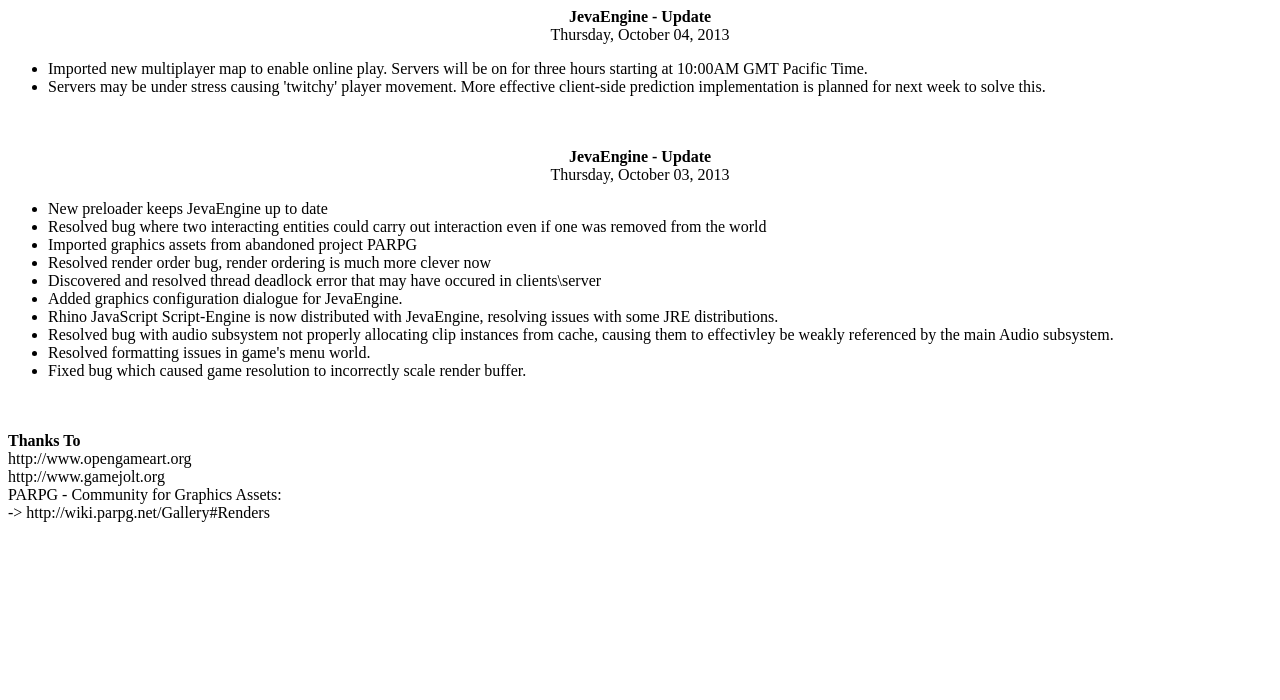
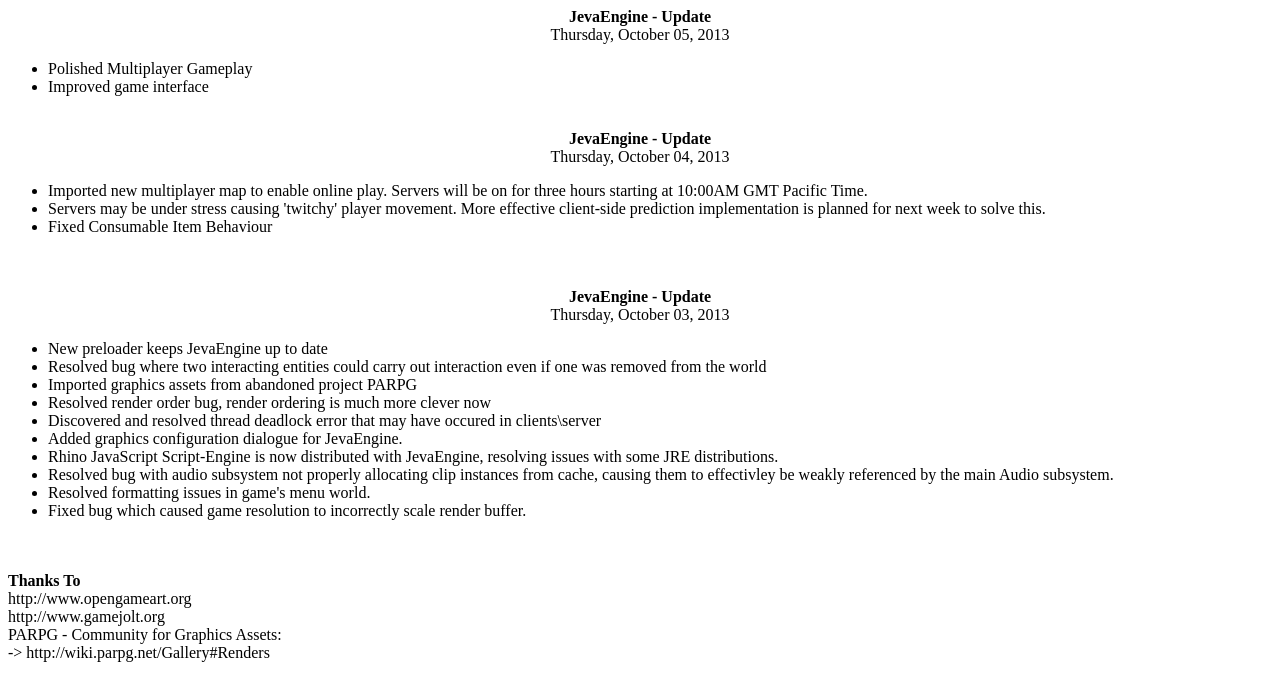
Before and after one commit to JeremyWildsmith/jeremywildsmith.github.com, a plain HTML site: page jevaengineupdate.html in a window 1280 px wide. Drawn offline with Linux system fonts and the light colour scheme.

Commit message:
News
News

```diff
--- a/jevaengineupdate.html
+++ b/jevaengineupdate.html
@@ -1,9 +1,17 @@
 <html>
+<center><b>JevaEngine - Update</b></center>
+<center>Thursday, October 05, 2013</center>
+<ul>
+<li>Polished Multiplayer Gameplay</li>
+<li>Improved game interface</li>
+</ul>
+<br>
 <center><b>JevaEngine - Update</b></center>
 <center>Thursday, October 04, 2013</center>
 <ul>
 <li>Imported new multiplayer map to enable online play. Servers will be on for three hours starting at 10:00AM GMT Pacific Time.</li>
 <li>Servers may be under stress causing 'twitchy' player movement. More effective client-side prediction implementation is planned for next week to solve this.</li>
+<li>Fixed Consumable Item Behaviour</li>
 </ul>
 <br>
 <br>
```
